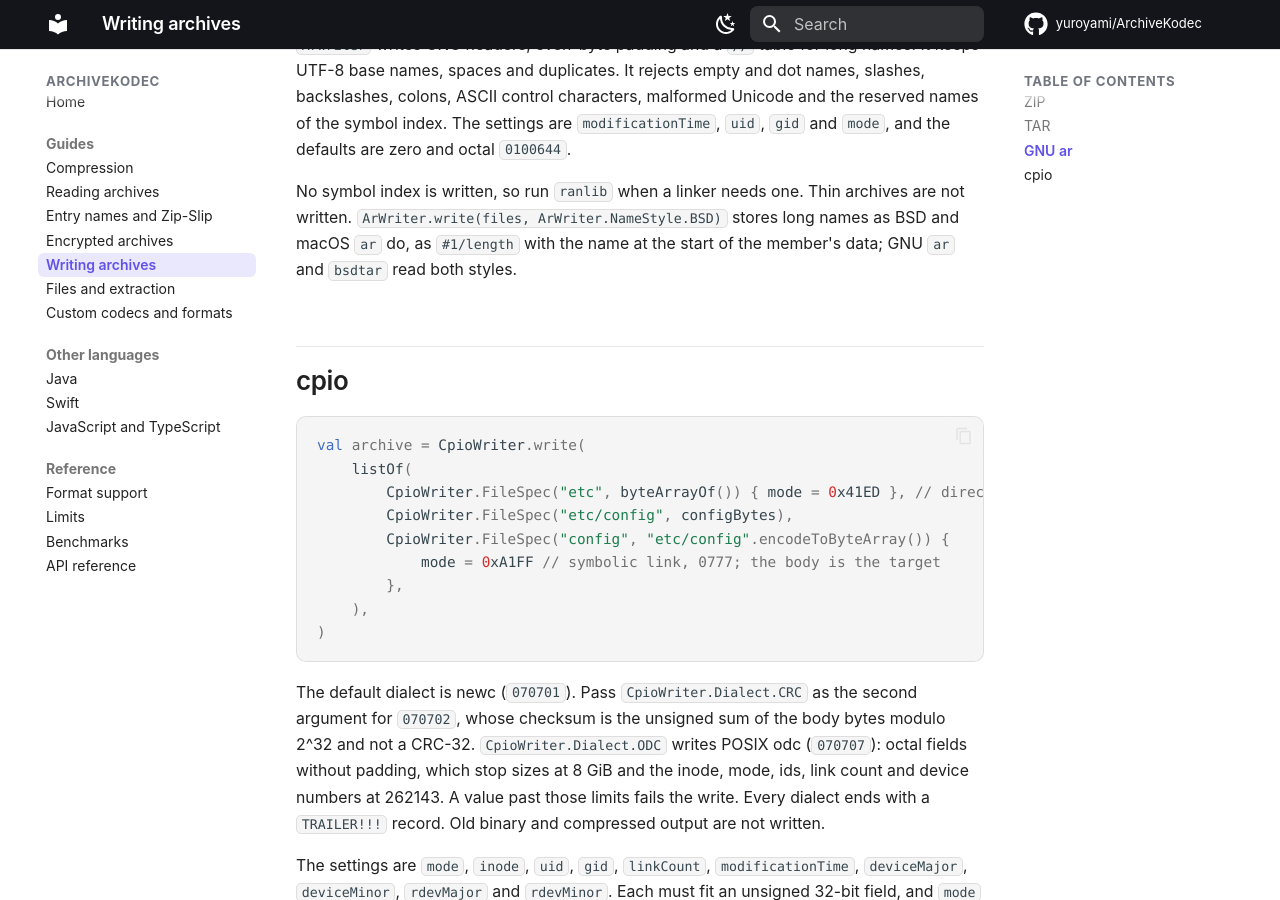
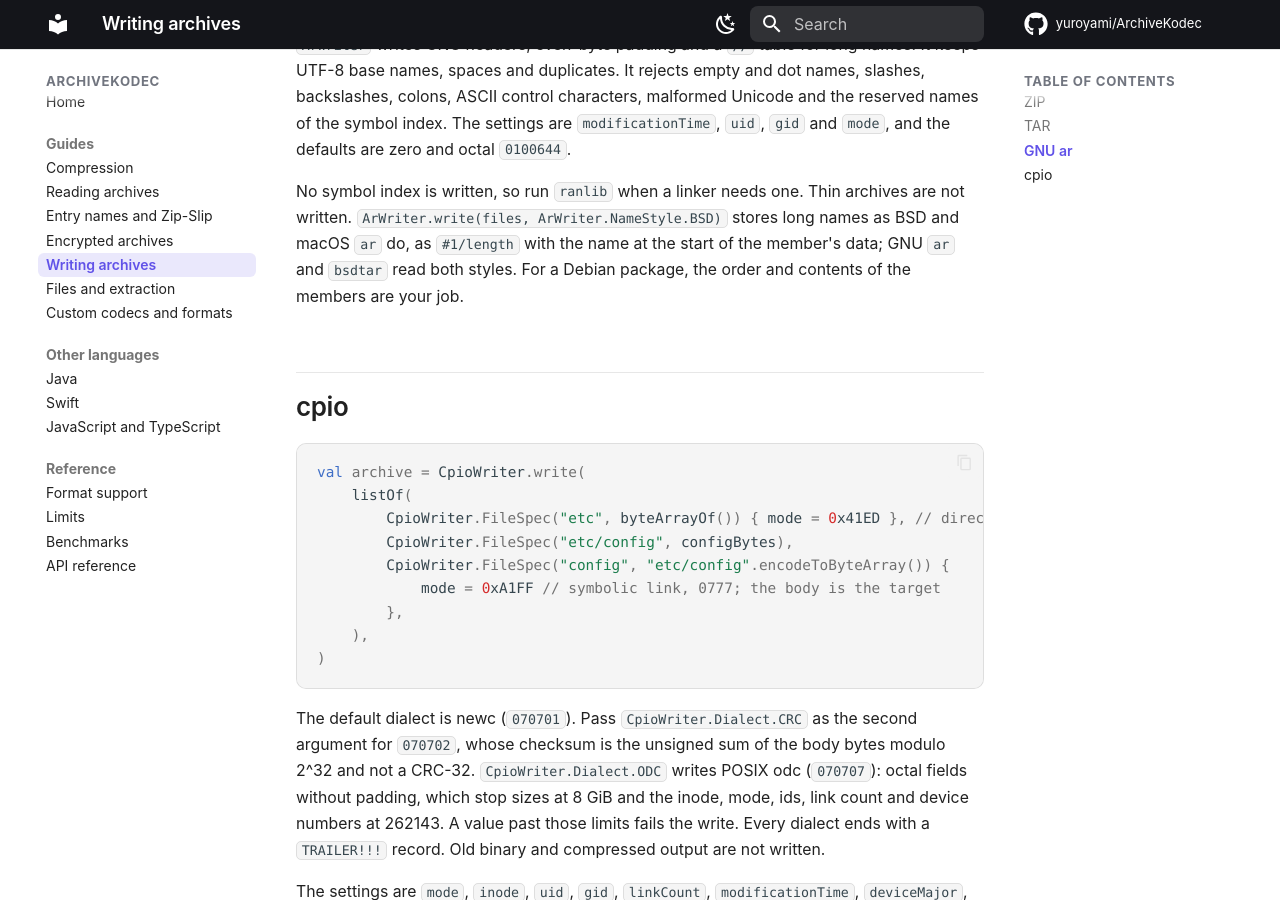
Before and after one commit to yuroyami/ArchiveKodec, an MkDocs documentation site: the page built from docs/writing.md, in a window 1280 px wide and 900 px high, scrolled down 2731 px. Built offline with MkDocs 1.6.1 and Material for MkDocs 9.7.7, drawn with Linux system fonts in a browser that asks for light colours; comment, search, counter and statistics services are not loaded.

Commit message:
docs: keep the Debian note in the ar writing section
Co-Authored-By: Claude Opus 5.5 <noreply@anthropic.com>
Claude-Session: https://claude.ai/code/session_01Ax6mfK96GncwLctL6vsTUn

```diff
--- a/docs/writing.md
+++ b/docs/writing.md
@@ -106,7 +106,7 @@ defaults are zero and octal `0100644`.
 No symbol index is written, so run `ranlib` when a linker needs one. Thin archives are not
 written. `ArWriter.write(files, ArWriter.NameStyle.BSD)` stores long names as BSD and macOS `ar`
 do, as `#1/length` with the name at the start of the member's data; GNU `ar` and `bsdtar` read
-both styles.
+both styles. For a Debian package, the order and contents of the members are your job.
 
 ## cpio
 
```
